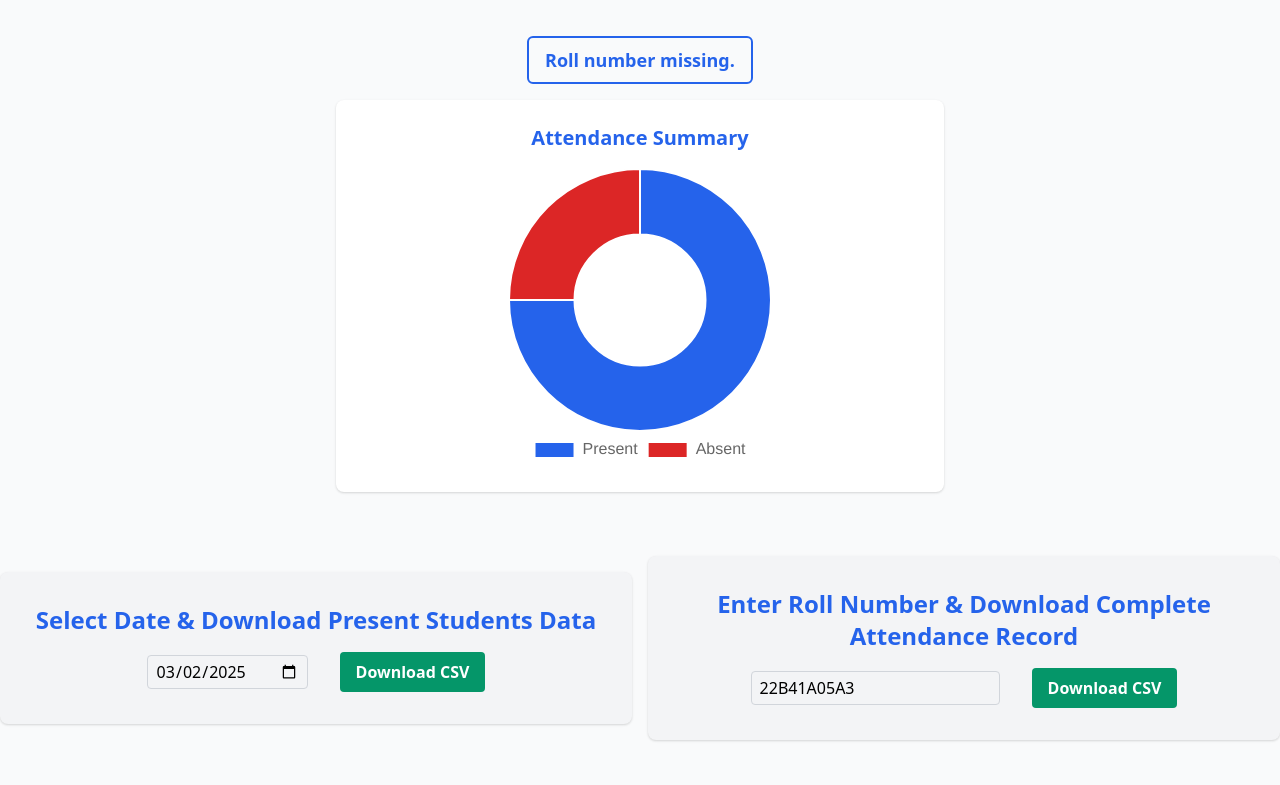
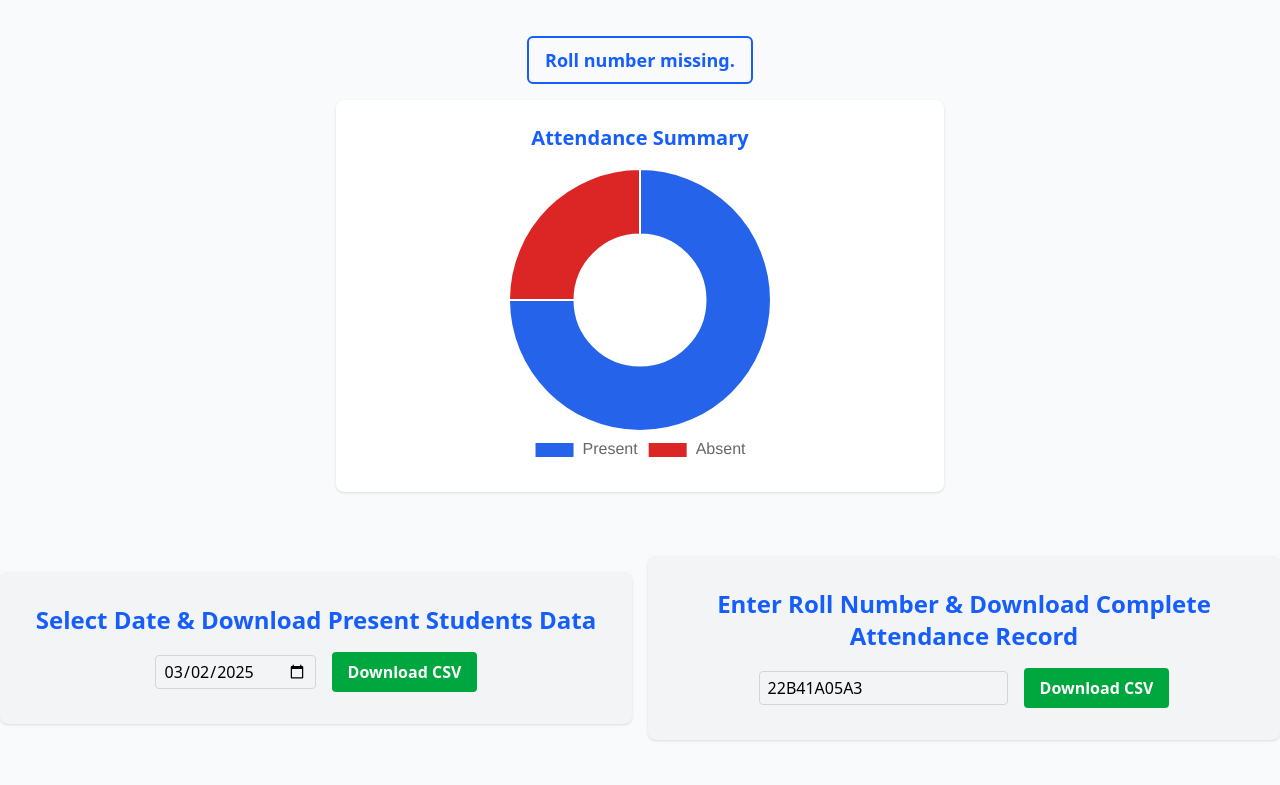
Before and after one commit to Sambhav260904/kcea-attendance-portal, a website: page kcea attendance portal/public/pages/home.html in a window 1280 px wide. Shown: the part 76-861 px from the top of the page. Drawn offline with nearby package versions, Linux system fonts and the light colour scheme.

Commit message:
Update home.html

```diff
--- a/kcea attendance portal/public/pages/home.html
+++ b/kcea attendance portal/public/pages/home.html
@@ -6,7 +6,7 @@
   <meta name="viewport" content="width=device-width, initial-scale=1.0">
   <title>Kcea Attendance Dashboard</title>
   <!-- Tailwind CSS CDN -->
-  <link href="https://cdn.jsdelivr.net/npm/tailwindcss@2.2.19/dist/tailwind.min.css" rel="stylesheet">
+<!--   <link href="https://cdn.jsdelivr.net/npm/tailwindcss@2.2.19/dist/tailwind.min.css" rel="stylesheet"> -->
   <!-- Chart.js CDN -->
   <script src="https://cdn.jsdelivr.net/npm/chart.js"></script>
   <link rel="stylesheet" href="../src/output.css">
```
